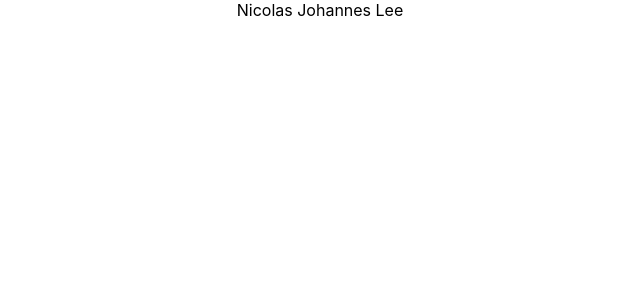
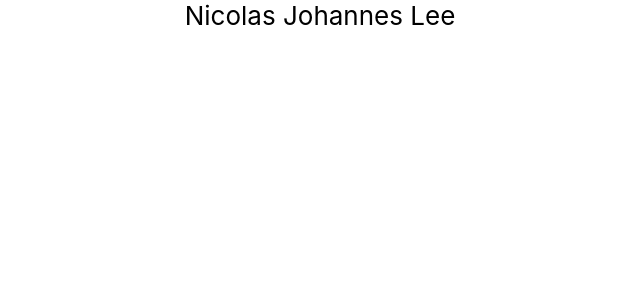
Before and after one commit to barbarazhong/nickjlee.film, a React (Create React App) app: page / in a window 1280 px wide. Shown: the top 300 px of the page, without its empty margins (320-960 px from the left). Built offline with nearby package versions, Linux system fonts and the light colour scheme.

Commit message:
NavBar lookin better

```diff
--- a/src/App.css
+++ b/src/App.css
@@ -6,26 +6,14 @@
   width: 75%;
 }
 
-.App-logo {
-  height: 40vmin;
-  pointer-events: none;
-}
-
-@media (prefers-reduced-motion: no-preference) {
-  .App-logo {
-    animation: App-logo-spin infinite 20s linear;
-  }
-}
-
 .App-header {
-  background-color: #282c34;
-  min-height: 100vh;
-  display: flex;
-  flex-direction: column;
+  background-color: white;
+  min-height: 10vh;
   align-items: center;
   justify-content: center;
   font-size: calc(10px + 2vmin);
-  color: white;
+  position: sticky;
+  top: 0;
 }
 
 .App-link {
--- a/src/App.js
+++ b/src/App.js
@@ -6,7 +6,7 @@ import React from 'react';
 function App() {
     return(
       <div className='App'>
-        <BrandNavBar />
+        <BrandNavBar className="App-header"/>
         <Images />
       </div>
     )
--- /dev/null
+++ b/src/BrandNavBar.css
@@ -0,0 +1,9 @@
+.Navbar {
+    background-color: white;
+    min-height: 10vh;
+    align-items: center;
+    justify-content: center;
+    font-size: calc(10px + 2vmin);
+    position: sticky;
+    top: 0;
+  }
--- a/src/BrandNavBar.js
+++ b/src/BrandNavBar.js
@@ -1,10 +1,11 @@
+import './BrandNavBar.css';
 import Container from 'react-bootstrap/Container';
 import Navbar from 'react-bootstrap/Navbar';
 
 function BrandNavBar() {
   return (
     <>
-      <Navbar sticky="top">
+      <Navbar className='Navbar'>
         <Container>
           <Navbar.Brand>Nicolas Johannes Lee</Navbar.Brand>
         </Container>
```
